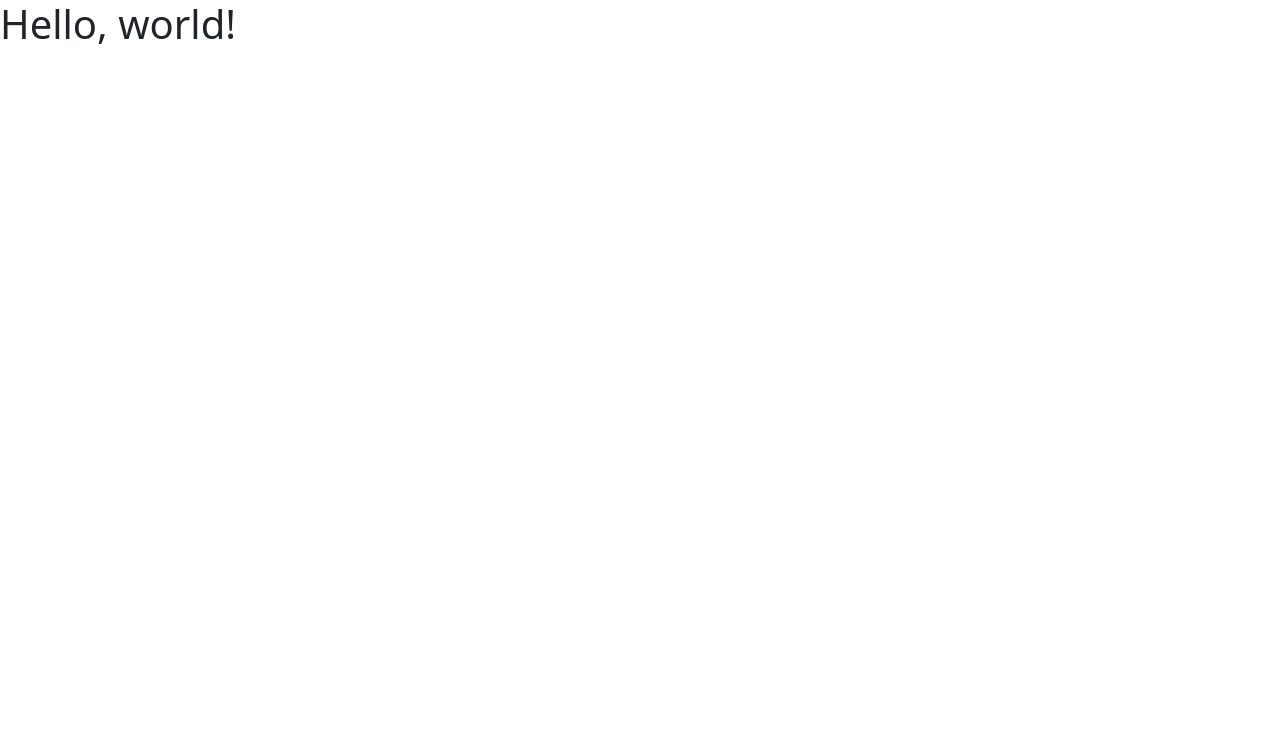
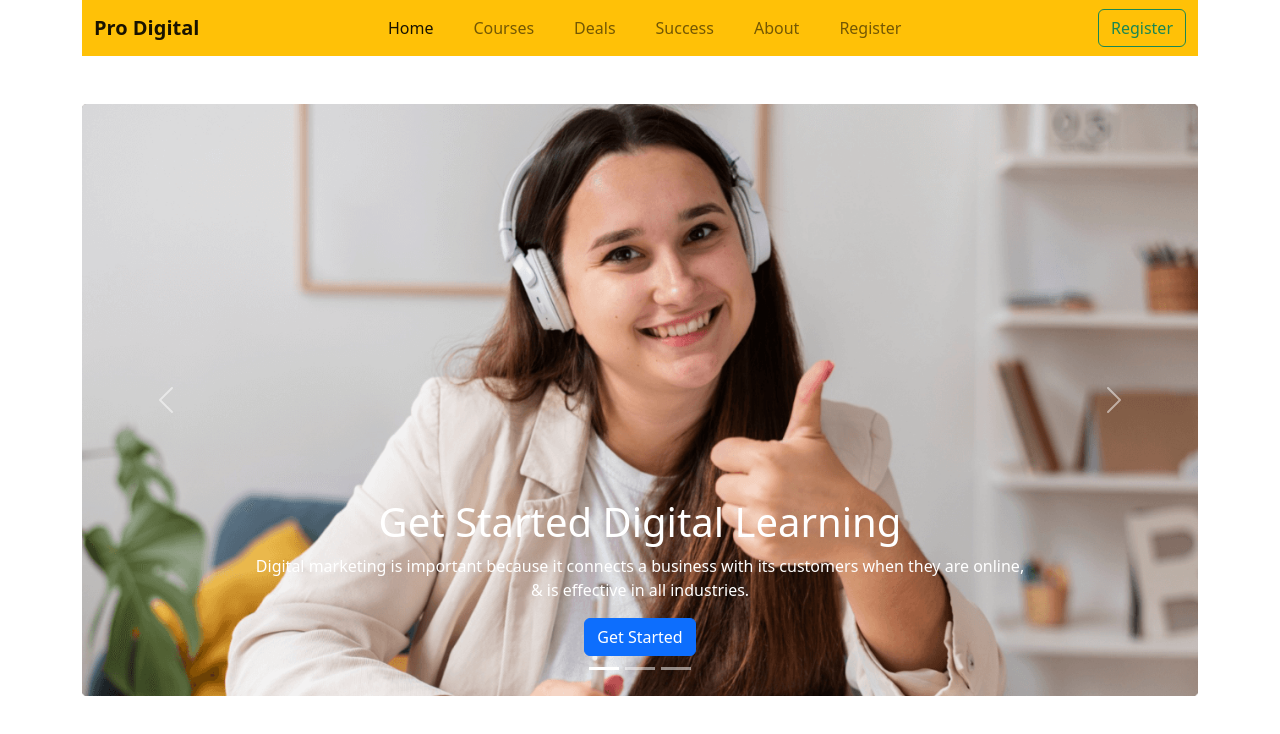
Before and after one commit to ayeasin14/edTech-website-explore, a plain HTML site: page index.html in a window 1280 px wide. Drawn offline with nearby package versions, Linux system fonts and the light colour scheme.

Commit message:
navbar added

```diff
--- a/index.html
+++ b/index.html
@@ -4,16 +4,111 @@
 <head>
     <meta charset="utf-8">
     <meta name="viewport" content="width=device-width, initial-scale=1">
-    <title>edTech-website-explore</title>
+    <title>Pro-Digital-Website-Explore</title>
     <!-- Bootstrap link  -->
     <link href="https://cdn.jsdelivr.net/npm/bootstrap@5.2.0/dist/css/bootstrap.min.css" rel="stylesheet"
         integrity="sha384-gH2yIJqKdNHPEq0n4Mqa/HGKIhSkIHeL5AyhkYV8i59U5AR6csBvApHHNl/vI1Bx" crossorigin="anonymous">
 </head>
 
 <body>
-    <h1>Hello, world!</h1>
+    <header>
+        <!---------------- navbar start ---------------->
+        <section class="container ">
+            <nav class="navbar navbar-expand-lg bg-warning">
+                <div class="container-fluid">
+                    <a class="navbar-brand fw-bolder" href="#">Pro Digital</a>
+                    <button class="navbar-toggler" type="button" data-bs-toggle="collapse"
+                        data-bs-target="#navbarSupportedContent" aria-controls="navbarSupportedContent"
+                        aria-expanded="false" aria-label="Toggle navigation">
+                        <span class="navbar-toggler-icon"></span>
+                    </button>
+                    <div class="collapse navbar-collapse" id="navbarSupportedContent">
+                        <ul class="navbar-nav m-auto mb-2 mb-lg-0">
+                            <li class="nav-item me-4">
+                                <a class="nav-link active" aria-current="page" href="#">Home</a>
+                            </li>
+                            <li class="nav-item me-4">
+                                <a class="nav-link" href="#">Courses</a>
+                            </li>
+                            <li class="nav-item me-4">
+                                <a class="nav-link" href="#">Deals</a>
+                            </li>
+                            <li class="nav-item me-4">
+                                <a class="nav-link" href="#">Success</a>
+                            </li>
+                            <li class="nav-item me-4">
+                                <a class="nav-link" href="#">About</a>
+                            </li>
+                            <li class="nav-item me-4">
+                                <a class="nav-link" href="#">Register</a>
+                            </li>
+                        </ul>
+                        <form class="d-flex" role="search">
+                            <!-- <input class="form-control me-2" type="search" placeholder="Search" aria-label="Search"> -->
+                            <button class="btn btn-outline-success" type="submit">Register</button>
+                        </form>
+                    </div>
+                </div>
+            </nav>
+        </section>
 
+        <!---------------- slider start ---------------->
+        <section class="container mt-5">
+            <div id="carouselExampleCaptions" class="carousel slide" data-bs-ride="false">
+                <div class="carousel-indicators">
+                    <button type="button" data-bs-target="#carouselExampleCaptions" data-bs-slide-to="0" class="active"
+                        aria-current="true" aria-label="Slide 1"></button>
+                    <button type="button" data-bs-target="#carouselExampleCaptions" data-bs-slide-to="1"
+                        aria-label="Slide 2"></button>
+                    <button type="button" data-bs-target="#carouselExampleCaptions" data-bs-slide-to="2"
+                        aria-label="Slide 3"></button>
+                </div>
+                <div class="carousel-inner">
+                    <div class="carousel-item active">
+                        <img src="images/cover/cover-1.png" class="d-block w-100" alt="...">
+                        <div class="carousel-caption d-md-block">
+                            <h1>Get Started Digital Learning</h1>
+                            <p>Digital marketing is important because it connects a business with its customers when
+                                they are online, & is effective in all industries.</p>
+                            <button type="button" class="btn btn-primary">Get Started</button>
+                        </div>
+                    </div>
+                    <div class="carousel-item">
+                        <img src="images/cover/cover-2.jpg" class="d-block w-100" alt="...">
+                        <div class="carousel-caption d-md-block">
+                            <h1>Get Started Digital Learning</h1>
+                            <p>Digital marketing is important because it connects a business with its customers when
+                                they are online, & is effective in all industries.</p>
+                            <button type="button" class="btn btn-primary">Get Started</button>
+                        </div>
 
+                    </div>
+                    <div class="carousel-item">
+                        <img src="images/cover/cover-3.jpg" class="d-block w-100" alt="...">
+                        <div class="carousel-caption d-md-block">
+                            <h1>Get Started Digital Learning</h1>
+                            <p>Digital marketing is important because it connects a business with its customers when
+                                they are online, & is effective in all industries.</p>
+                            <button type="button" class="btn btn-primary">Get Started</button>
+                        </div>
+                    </div>
+                </div>
+                <button class="carousel-control-prev" type="button" data-bs-target="#carouselExampleCaptions"
+                    data-bs-slide="prev">
+                    <span class="carousel-control-prev-icon" aria-hidden="true"></span>
+                    <span class="visually-hidden">Previous</span>
+                </button>
+                <button class="carousel-control-next" type="button" data-bs-target="#carouselExampleCaptions"
+                    data-bs-slide="next">
+                    <span class="carousel-control-next-icon" aria-hidden="true"></span>
+                    <span class="visually-hidden">Next</span>
+                </button>
+            </div>
+        </section>
+    </header>
+    <main>
+
+    </main>
 
 
 
```
Also changed, not shown: images/cover/cover-2.jpg, images/cover/cover-3.jpg.
